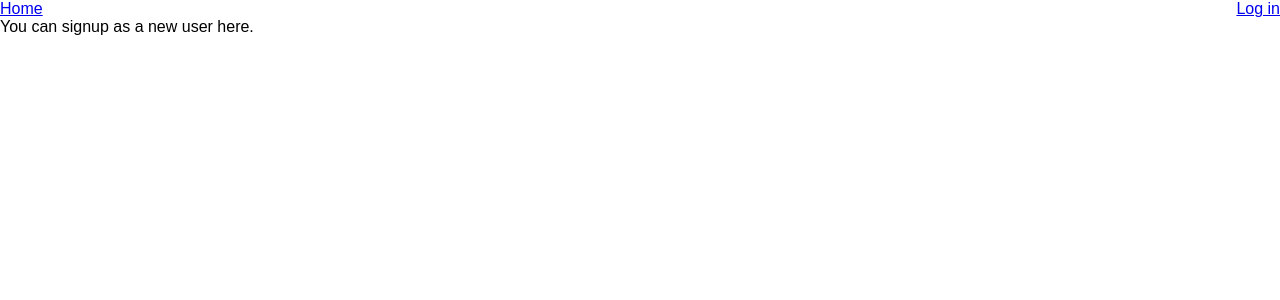
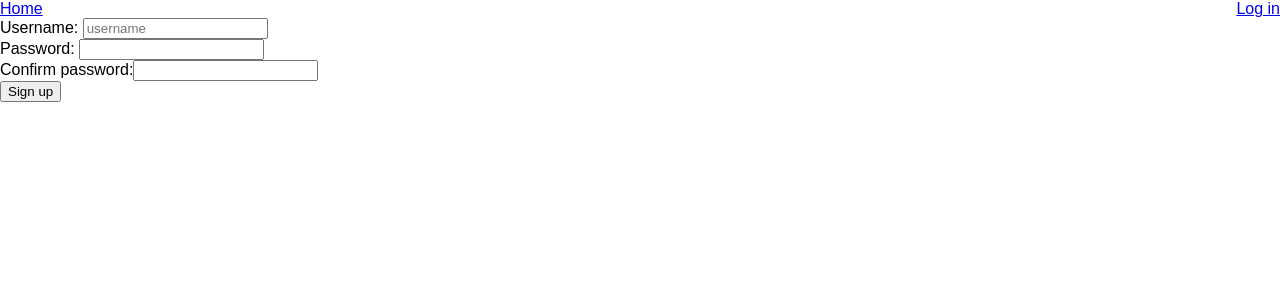
Before and after one commit to whuizenga/atlanta-rocks-project, a React (Create React App) app in the folder client/: page /signup in a window 1280 px wide. Shown: the top 300 px of the page. Built offline with nearby package versions, Linux system fonts and the light colour scheme; a web font is replaced by a local one.

Commit message:
Made new user form

```diff
--- a/client/src/App.js
+++ b/client/src/App.js
@@ -97,7 +97,7 @@ class App extends Component {
                 loggedIn={this.state.loggedIn}
                 username={this.state.username}
                 />} />
-          <Route exact page="/signup" component={SignupScreen} />
+          <Route exact path="/signup" component={SignupScreen} />
           <Route exact path="/user/:username" render={routeProps =>
               <UserPage {...routeProps}
               loggedIn = {this.state.loggedIn}
--- a/client/src/Components/SignupScreen.jsx
+++ b/client/src/Components/SignupScreen.jsx
@@ -4,7 +4,21 @@ class SignupScreen extends Component {
     render() {
         return (
             <div>
-                You can signup as a new user here.
+                <form>
+                    <div>
+                        <label htmlFor="username">Username: </label>
+                        <input name="username" type="text" placeholder="username" />
+                    </div>
+                    <div>
+                        <label htmlFor="password">Password: </label>
+                        <input name="password" type="password"/>
+                    </div>
+                    <div>
+                        <label htmlFor="passwordConfirm">Confirm password:</label>
+                        <input name="passwordConfirm" type="password"/>
+                    </div>
+                    <button>Sign up</button>
+                </form>
             </div>
         );
     }
```
